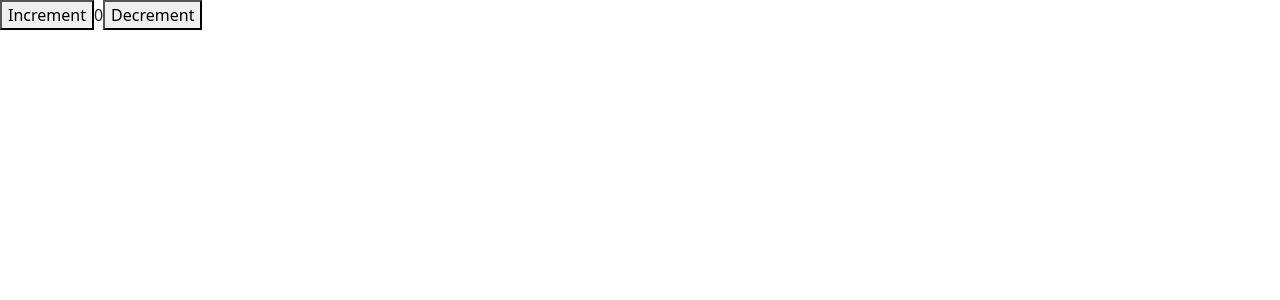
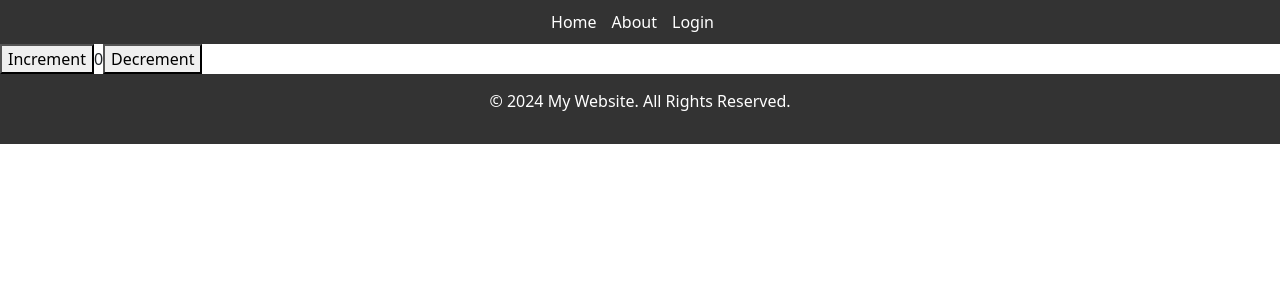
Before and after one commit to shamim90123/react_practice, a React (Create React App) app: page /counter in a window 1280 px wide. Shown: the top 300 px of the page. Built offline with nearby package versions, Linux system fonts and the light colour scheme.

Commit message:
layouts inital added

```diff
--- a/src/App.js
+++ b/src/App.js
@@ -1,6 +1,9 @@
 import React from 'react';
 import { BrowserRouter as Router, Routes, Route } from 'react-router-dom';
 // import logo from './logo.svg';
+import MainLayout from "./layouts/MainLayout";
+import AdminLayout from "./layouts/AdminLayout";
+
 import './assets/styles/App.css';
 import Login from './pages/Login/login';
 import Signup from './pages/Signup/sign_up';
@@ -14,12 +17,16 @@ const App = () => {
     return (
         <Router>
             <Routes>
+            <Route element={<MainLayout />}>
                 <Route path="/" element={<Login />} />
                 <Route path="/signup" element={<Signup />} />
+                <Route path="/counter" element={<Counter />} />
+            </Route>
+            <Route element={<AdminLayout />}>
                 <Route path="/dashboard" element={<Dashboard />} />
                 <Route path="/map" element={<MyComponent />} />
                 <Route path="/formik" element={<FormikComponent />} />
-                <Route path="/counter" element={<Counter />} />
+            </Route>
 
             </Routes>
         </Router>
--- /dev/null
+++ b/src/components/Footer/Footer.module.css
@@ -0,0 +1,9 @@
+.footer {
+  background: #333;
+  color: white;
+  text-align: center;
+  padding: 15px;
+  position: relative;
+  bottom: 0;
+  width: 100%;
+}
--- /dev/null
+++ b/src/components/Footer/PublicFooter.jsx
@@ -0,0 +1,11 @@
+import styles from "./Footer.module.css"; // Importing CSS module
+
+const PublicFooter = () => {
+  return (
+    <footer className={styles.footer}>
+      <p>&copy; {new Date().getFullYear()} My Website. All Rights Reserved.</p>
+    </footer>
+  );
+};
+
+export default PublicFooter;
--- /dev/null
+++ b/src/components/Footer/index.js
@@ -0,0 +1 @@
+export { default } from "./PublicFooter";
--- a/src/components/Header/Header.module.css
+++ b/src/components/Header/Header.module.css
@@ -0,0 +1,16 @@
+.header {
+    background: #333;
+    padding: 10px;
+    color: white;
+    text-align: center;
+  }
+
+  .link {
+    margin-right: 15px;
+    color: white;
+    text-decoration: none;
+  }
+
+  .link:hover {
+    text-decoration: underline;
+  }
--- /dev/null
+++ b/src/components/Header/PublicHeader.jsx
@@ -0,0 +1,16 @@
+import { Link } from "react-router-dom";
+import styles from "./Header.module.css"; // Importing CSS module
+
+const PublicHeader = () => {
+  return (
+    <header className={styles.header}>
+      <nav>
+        <Link to="/" className={styles.link}>Home</Link>
+        <Link to="/about" className={styles.link}>About</Link>
+        <Link to="/login" className={styles.link}>Login</Link>
+      </nav>
+    </header>
+  );
+};
+
+export default PublicHeader;
--- a/src/components/Header/index.js
+++ b/src/components/Header/index.js
@@ -0,0 +1 @@
+export { default } from "./PublicHeader";
--- a/src/layouts/AdminLayout.jsx
+++ b/src/layouts/AdminLayout.jsx
@@ -1,12 +1,15 @@
 // Common layouts used across multiple pages (e.g., Admin, Dashboard, User).
-
+import PublicHeader from '../components/Header/PublicHeader';
+import PublicFooter from '../components/Header/PublicHeader';
 
 function MainLayout({ children }) {
     return (
       <div>
-        <Header />
+        {/* <header>Main Header</header> */}
+        <PublicHeader />
         <main>{children}</main>
-        <Footer />
+        <PublicFooter />
+        {/* <header>Main Footer</header> */}
       </div>
     );
   }
--- a/src/layouts/MainLayout.jsx
+++ b/src/layouts/MainLayout.jsx
@@ -0,0 +1,15 @@
+import { Outlet } from "react-router-dom";
+import PublicHeader from '../components/Header';
+import PublicFooter from '../components/Footer';
+
+const MainLayout = () => {
+  return (
+    <div>
+        <PublicHeader />
+            <main> <Outlet /> </main>
+        <PublicFooter />
+    </div>
+  );
+};
+
+export default MainLayout;
```
Also changed, not shown: src/components/Header/Header.jsx (deleted).
